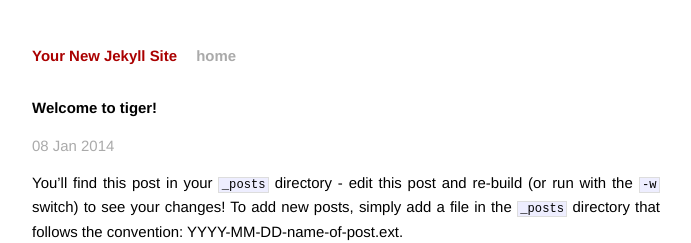
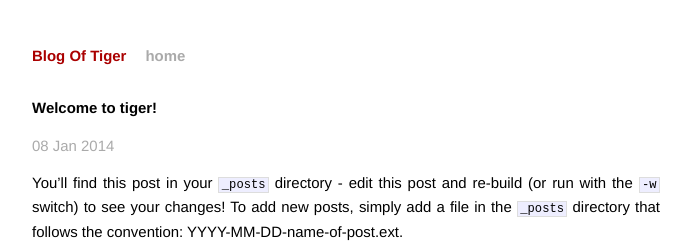
Before and after one commit to icodor/icodor.github.io-bak, a Jekyll site: the page built from _posts/2014-01-08-welcome-to-jekyll.markdown, in a window 1280 px wide. Shown: the top 243 px of the page, without its empty margins (294-985 px from the left). Built offline with Jekyll 4.4.1, drawn with Linux system fonts in a browser that asks for light colours; Markdown is read by kramdown in place of the engine named in the settings.

Commit message:
change title

```diff
--- a/_config.yml
+++ b/_config.yml
@@ -1,3 +1,3 @@
-name: Your New Jekyll Site
+name: Blog Of Tiger
 markdown: redcarpet
 pygments: true
```
